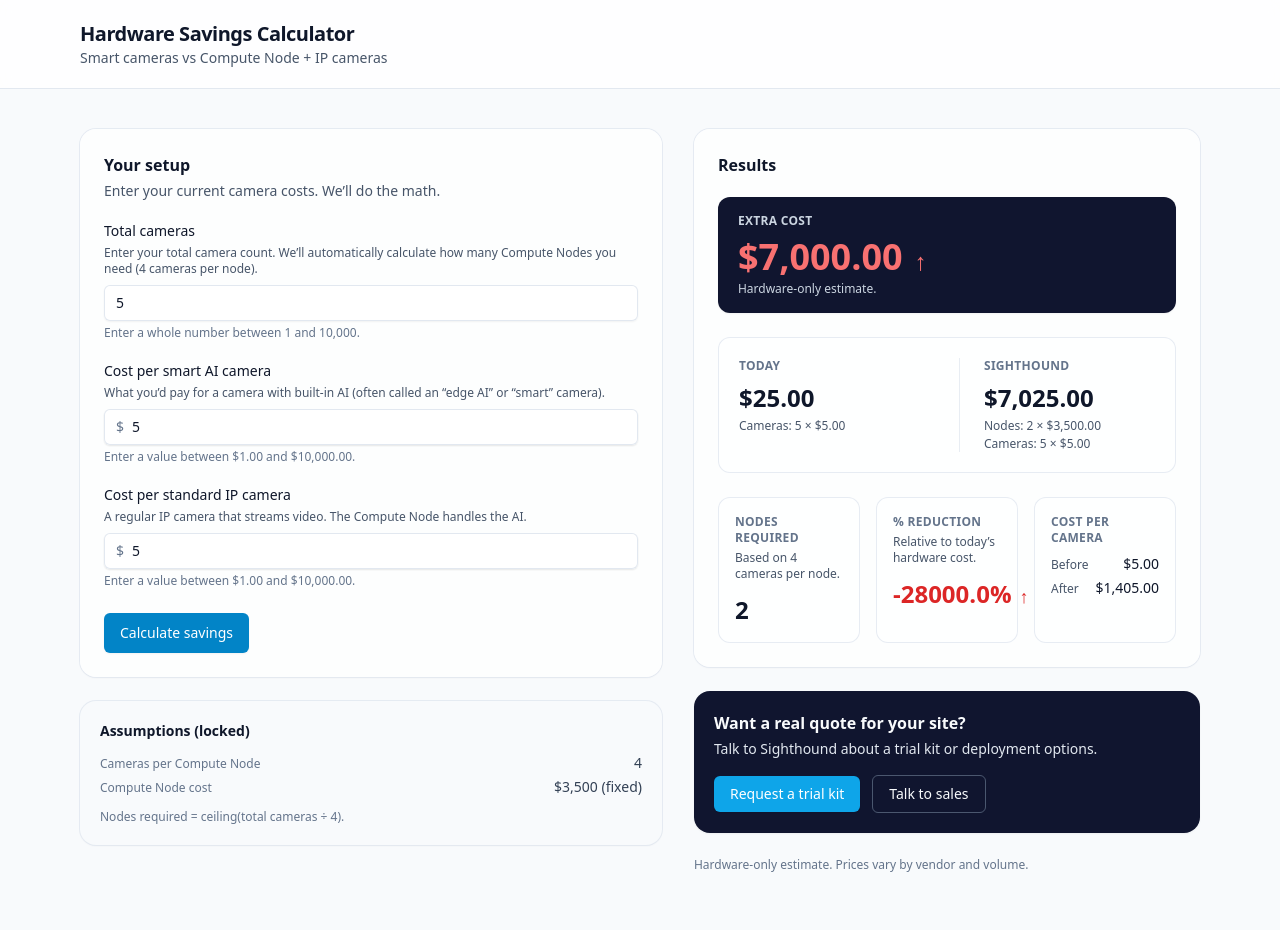
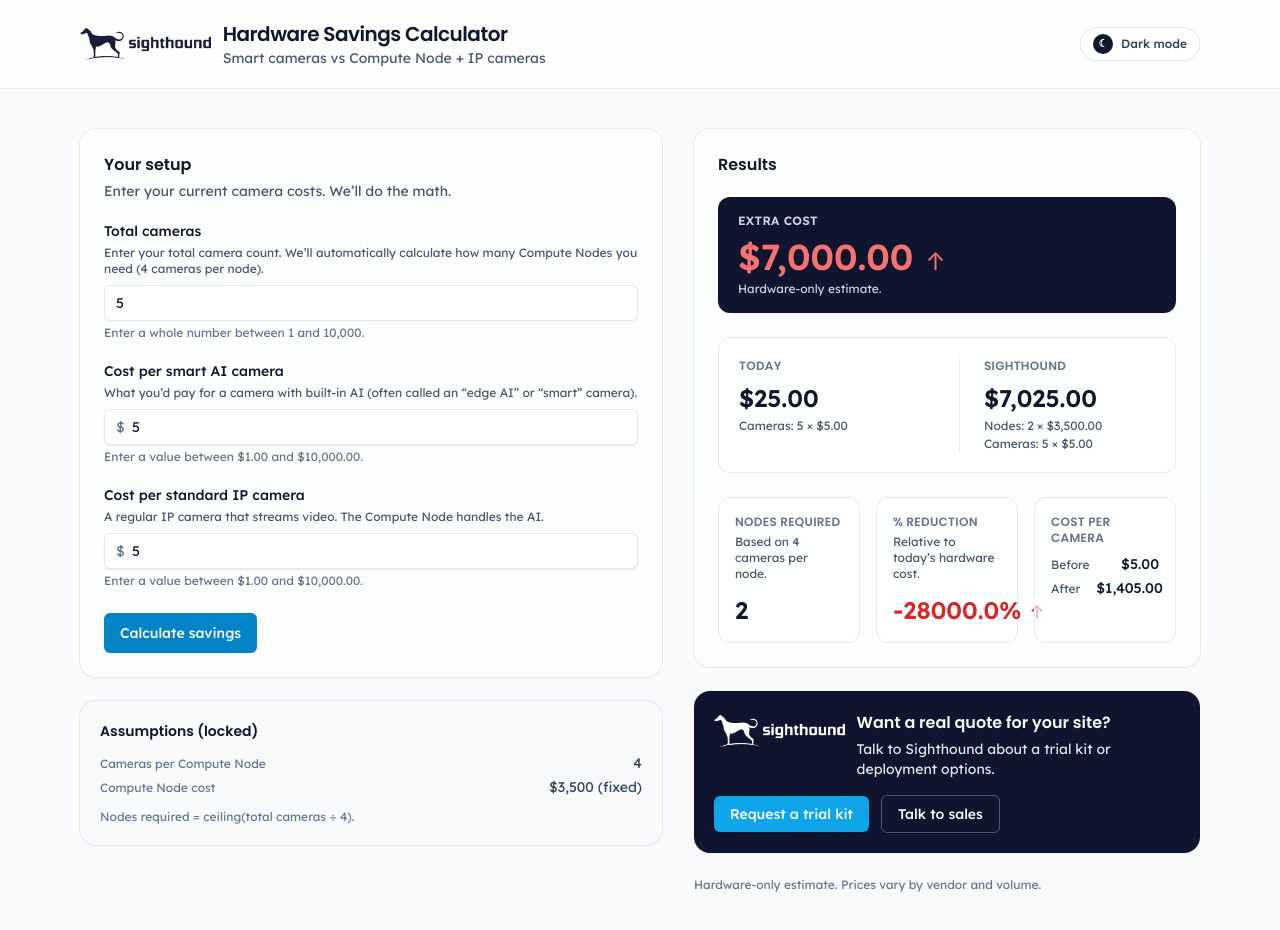
Before and after one commit to iHaris93/savings-calculator, a plain HTML site: page index.html in a window 1280 px wide. Both pictures are taken after typing "5", "5", "5" into the empty fields and a click on the button "Calculate savings". Drawn offline with nearby package versions, Linux system fonts and the light colour scheme.

Commit message:
Add dark mode theme toggle and assets
Implement Tailwind dark-mode support, add theme toggle button, persist theme in localStorage, and switch header logo based on theme.

```diff
--- a/index.html
+++ b/index.html
@@ -4,29 +4,79 @@
     <meta charset="UTF-8" />
     <title>Hardware Savings Calculator</title>
     <meta name="viewport" content="width=device-width, initial-scale=1" />
+    <!-- Fonts: Poppins for headings, Lexend for body text -->
+    <link
+      rel="stylesheet"
+      href="https://fonts.googleapis.com/css2?family=Lexend:wght@300;400;500;600&family=Poppins:wght@500;600;700&display=swap"
+    />
     <script src="https://cdn.tailwindcss.com"></script>
+    <script>
+      // Configure Tailwind CDN to use class-based dark mode
+      tailwind.config = {
+        darkMode: 'class',
+      };
+    </script>
+    <style>
+      :root {
+        --font-body: 'Lexend', system-ui, -apple-system, BlinkMacSystemFont, 'Segoe UI', sans-serif;
+        --font-heading: 'Poppins', system-ui, -apple-system, BlinkMacSystemFont, 'Segoe UI', sans-serif;
+      }
+
+      body {
+        font-family: var(--font-body);
+      }
+
+      h1,
+      h2,
+      h3,
+      h4,
+      h5,
+      h6 {
+        font-family: var(--font-heading);
+      }
+    </style>
   </head>
-  <body class="min-h-screen bg-slate-50 text-slate-900 antialiased">
+  <body class="min-h-screen bg-slate-50 text-slate-900 antialiased dark:bg-slate-950 dark:text-slate-50">
     <div class="min-h-screen">
       <!-- Top header / branding -->
-      <header class="border-b border-slate-200 bg-white/80 backdrop-blur">
+      <header class="border-b border-slate-200/80 bg-white/80 backdrop-blur dark:border-slate-700/80 dark:bg-slate-900/80">
         <div class="mx-auto flex max-w-6xl items-center justify-between px-4 py-4 lg:py-5">
           <div class="flex items-center gap-3">
             <img
-              src="/assets/sighthound-logo.png"
+              id="headerLogo"
+              src="assets/sighthound-logo-black.png"
+              data-logo-light="assets/sighthound-logo-black.png"
+              data-logo-dark="assets/sighthound-logo-white.png"
               alt="Sighthound"
               class="h-8 w-auto shrink-0"
               onerror="this.style.display='none'"
             />
             <div>
-              <h1 class="text-lg font-semibold tracking-tight text-slate-900 lg:text-xl">
+              <h1 class="text-lg font-semibold tracking-tight text-slate-900 dark:text-slate-50 lg:text-xl">
                 Hardware Savings Calculator
               </h1>
-              <p class="text-xs text-slate-600 lg:text-sm">
+              <p class="text-xs text-slate-600 dark:text-slate-300 lg:text-sm">
                 Smart cameras vs Compute Node + IP cameras
               </p>
             </div>
           </div>
+          <button
+            id="themeToggle"
+            type="button"
+            class="inline-flex items-center gap-2 rounded-full border border-slate-200 bg-white/80 px-3 py-1.5 text-xs font-medium text-slate-700 shadow-sm hover:bg-slate-100 focus-visible:outline-none focus-visible:ring-2 focus-visible:ring-sky-500 focus-visible:ring-offset-2 dark:border-slate-600 dark:bg-slate-800/80 dark:text-slate-100 dark:hover:bg-slate-700 dark:focus-visible:ring-offset-slate-900"
+            aria-pressed="false"
+          >
+            <span
+              id="themeToggleIcon"
+              class="inline-flex h-5 w-5 items-center justify-center rounded-full bg-slate-900 text-[0.65rem] font-semibold text-white dark:bg-slate-100 dark:text-slate-900"
+              aria-hidden="true"
+            >
+              ☾
+            </span>
+            <span id="themeToggleLabel" class="hidden sm:inline">
+              Dark mode
+            </span>
+          </button>
         </div>
       </header>
 
@@ -34,19 +84,19 @@
         <div class="grid gap-8 lg:grid-cols-[minmax(0,1.15fr)_minmax(0,1fr)]">
           <!-- LEFT COLUMN: Inputs + assumptions -->
           <div class="space-y-6">
-            <section class="rounded-2xl bg-white/80 p-6 shadow-sm ring-1 ring-slate-200/80">
-              <h2 class="text-base font-semibold text-slate-900">Your setup</h2>
-              <p class="mt-1 text-sm text-slate-600">
+            <section class="rounded-2xl bg-white/80 p-6 shadow-sm ring-1 ring-slate-200/80 dark:bg-slate-900/80 dark:ring-slate-700/80">
+              <h2 class="text-base font-semibold text-slate-900 dark:text-slate-50">Your setup</h2>
+              <p class="mt-1 text-sm text-slate-600 dark:text-slate-300">
                 Enter your current camera costs. We’ll do the math.
               </p>
 
               <form id="calculator-form" class="mt-5 space-y-5" novalidate>
                 <!-- Total cameras -->
                 <div>
-                  <label for="totalCameras" class="block text-sm font-medium text-slate-900">
+                  <label for="totalCameras" class="block text-sm font-medium text-slate-900 dark:text-slate-50">
                     Total cameras
                   </label>
-                  <p class="mt-1 text-xs text-slate-600">
+                  <p class="mt-1 text-xs text-slate-600 dark:text-slate-300">
                     Enter your total camera count. We’ll automatically calculate how many Compute Nodes you need (4 cameras per
                     node).
                   </p>
@@ -59,23 +109,23 @@
                       max="10000"
                       step="1"
                       placeholder="e.g., 14"
-                      class="block w-full rounded-md border-slate-300 bg-white px-3 py-2 text-sm text-slate-900 shadow-sm outline-none ring-1 ring-inset ring-slate-200 focus:border-sky-500 focus:ring-sky-500"
+                      class="block w-full rounded-md border-slate-300 bg-white px-3 py-2 text-sm text-slate-900 shadow-sm outline-none ring-1 ring-inset ring-slate-200 focus:border-sky-500 focus:ring-sky-500 dark:border-slate-600 dark:bg-slate-950 dark:text-slate-100 dark:ring-slate-700"
                     />
                   </div>
-                  <p class="mt-1 text-xs text-slate-500">Enter a whole number between 1 and 10,000.</p>
+                  <p class="mt-1 text-xs text-slate-500 dark:text-slate-400">Enter a whole number between 1 and 10,000.</p>
                 </div>
 
                 <!-- Cost per smart AI camera -->
                 <div>
-                  <label for="smartCameraCost" class="block text-sm font-medium text-slate-900">
+                  <label for="smartCameraCost" class="block text-sm font-medium text-slate-900 dark:text-slate-50">
                     Cost per smart AI camera
                   </label>
-                  <p class="mt-1 text-xs text-slate-600">
+                  <p class="mt-1 text-xs text-slate-600 dark:text-slate-300">
                     What you’d pay for a camera with built-in AI (often called an “edge AI” or “smart” camera).
                   </p>
                   <div class="relative mt-2 rounded-md shadow-sm">
                     <div class="pointer-events-none absolute inset-y-0 left-0 flex items-center pl-3">
-                      <span class="text-sm text-slate-500">$</span>
+                      <span class="text-sm text-slate-500 dark:text-slate-400">$</span>
                     </div>
                     <input
                       type="number"
@@ -85,23 +135,23 @@
                       max="10000"
                       step="0.01"
                       placeholder="3000"
-                      class="block w-full rounded-md border-slate-300 bg-white py-2 pl-7 pr-3 text-sm text-slate-900 shadow-sm outline-none ring-1 ring-inset ring-slate-200 focus:border-sky-500 focus:ring-sky-500"
+                      class="block w-full rounded-md border-slate-300 bg-white py-2 pl-7 pr-3 text-sm text-slate-900 shadow-sm outline-none ring-1 ring-inset ring-slate-200 focus:border-sky-500 focus:ring-sky-500 dark:border-slate-600 dark:bg-slate-950 dark:text-slate-100 dark:ring-slate-700"
                     />
                   </div>
-                  <p class="mt-1 text-xs text-slate-500">Enter a value between $1.00 and $10,000.00.</p>
+                  <p class="mt-1 text-xs text-slate-500 dark:text-slate-400">Enter a value between $1.00 and $10,000.00.</p>
                 </div>
 
                 <!-- Cost per standard IP camera -->
                 <div>
-                  <label for="dumbCameraCost" class="block text-sm font-medium text-slate-900">
+                  <label for="dumbCameraCost" class="block text-sm font-medium text-slate-900 dark:text-slate-50">
                     Cost per standard IP camera
                   </label>
-                  <p class="mt-1 text-xs text-slate-600">
+                  <p class="mt-1 text-xs text-slate-600 dark:text-slate-300">
                     A regular IP camera that streams video. The Compute Node handles the AI.
                   </p>
                   <div class="relative mt-2 rounded-md shadow-sm">
                     <div class="pointer-events-none absolute inset-y-0 left-0 flex items-center pl-3">
-                      <span class="text-sm text-slate-500">$</span>
+                      <span class="text-sm text-slate-500 dark:text-slate-400">$</span>
                     </div>
                     <input
                       type="number"
@@ -111,14 +161,14 @@
                       max="10000"
                       step="0.01"
                       placeholder="250"
-                      class="block w-full rounded-md border-slate-300 bg-white py-2 pl-7 pr-3 text-sm text-slate-900 shadow-sm outline-none ring-1 ring-inset ring-slate-200 focus:border-sky-500 focus:ring-sky-500"
+                      class="block w-full rounded-md border-slate-300 bg-white py-2 pl-7 pr-3 text-sm text-slate-900 shadow-sm outline-none ring-1 ring-inset ring-slate-200 focus:border-sky-500 focus:ring-sky-500 dark:border-slate-600 dark:bg-slate-950 dark:text-slate-100 dark:ring-slate-700"
                     />
                   </div>
-                  <p class="mt-1 text-xs text-slate-500">Enter a value between $1.00 and $10,000.00.</p>
+                  <p class="mt-1 text-xs text-slate-500 dark:text-slate-400">Enter a value between $1.00 and $10,000.00.</p>
                 </div>
 
                 <!-- Validation error -->
-                <p id="error" class="text-sm text-red-600" aria-live="polite"></p>
+                <p id="error" class="text-sm text-red-600 dark:text-red-400" aria-live="polite"></p>
 
                 <div class="pt-1">
                   <button
@@ -132,19 +182,19 @@
             </section>
 
             <!-- Locked assumptions -->
-            <section class="rounded-2xl bg-slate-50 p-5 text-sm shadow-sm ring-1 ring-slate-200/80">
-              <h3 class="text-sm font-semibold text-slate-900">Assumptions (locked)</h3>
-              <dl class="mt-3 space-y-1 text-slate-700">
+            <section class="rounded-2xl bg-slate-50 p-5 text-sm shadow-sm ring-1 ring-slate-200/80 dark:bg-slate-900 dark:ring-slate-700/80">
+              <h3 class="text-sm font-semibold text-slate-900 dark:text-slate-50">Assumptions (locked)</h3>
+              <dl class="mt-3 space-y-1 text-slate-700 dark:text-slate-200">
                 <div class="flex items-baseline justify-between gap-4">
-                  <dt class="text-xs text-slate-500">Cameras per Compute Node</dt>
+                  <dt class="text-xs text-slate-500 dark:text-slate-400">Cameras per Compute Node</dt>
                   <dd class="tabular-nums">4</dd>
                 </div>
                 <div class="flex items-baseline justify-between gap-4">
-                  <dt class="text-xs text-slate-500">Compute Node cost</dt>
+                  <dt class="text-xs text-slate-500 dark:text-slate-400">Compute Node cost</dt>
                   <dd class="tabular-nums">$3,500 (fixed)</dd>
                 </div>
               </dl>
-              <p class="mt-3 text-xs text-slate-500">Nodes required = ceiling(total cameras ÷ 4).</p>
+              <p class="mt-3 text-xs text-slate-500 dark:text-slate-400">Nodes required = ceiling(total cameras ÷ 4).</p>
             </section>
           </div>
 
@@ -153,13 +203,13 @@
             <!-- Results card -->
             <section
               id="resultsSection"
-              class="rounded-2xl bg-white/80 p-6 shadow-sm ring-1 ring-slate-200/80"
+              class="rounded-2xl bg-white/80 p-6 shadow-sm ring-1 ring-slate-200/80 dark:bg-slate-900/80 dark:ring-slate-700/80"
               aria-live="polite"
             >
-              <h2 class="text-base font-semibold text-slate-900">Results</h2>
+              <h2 class="text-base font-semibold text-slate-900 dark:text-slate-50">Results</h2>
 
               <!-- Empty state -->
-              <p id="resultsPlaceholder" class="mt-3 text-sm text-slate-600">
+              <p id="resultsPlaceholder" class="mt-3 text-sm text-slate-600 dark:text-slate-300">
                 Enter your camera count to see the savings.
               </p>
 
@@ -180,26 +230,26 @@
                 </div>
 
                 <!-- Comparison block -->
-                <div class="rounded-xl border border-slate-200/80 bg-white/60 p-5">
+                <div class="rounded-xl border border-slate-200/80 bg-white/60 p-5 dark:border-slate-700/80 dark:bg-slate-900/60">
                   <div class="grid gap-6 sm:grid-cols-2">
                     <div>
-                      <h3 class="text-xs font-semibold uppercase tracking-wide text-slate-500">Today</h3>
-                      <p id="currentTotal" class="mt-2 text-2xl font-semibold tabular-nums text-slate-900">
+                      <h3 class="text-xs font-semibold uppercase tracking-wide text-slate-500 dark:text-slate-400">Today</h3>
+                      <p id="currentTotal" class="mt-2 text-2xl font-semibold tabular-nums text-slate-900 dark:text-slate-50">
                         $0.00
                       </p>
-                      <p id="todayBreakdown" class="mt-1 text-xs text-slate-600">
+                      <p id="todayBreakdown" class="mt-1 text-xs text-slate-600 dark:text-slate-300">
                         Cameras: 0 × $0.00
                       </p>
                     </div>
-                    <div class="border-t border-slate-200/80 pt-4 sm:border-l sm:border-t-0 sm:pl-6 sm:pt-0">
-                      <h3 class="text-xs font-semibold uppercase tracking-wide text-slate-500">Sighthound</h3>
-                      <p id="sighthoundTotal" class="mt-2 text-2xl font-semibold tabular-nums text-slate-900">
+                    <div class="border-t border-slate-200/80 pt-4 sm:border-l sm:border-t-0 sm:pl-6 sm:pt-0 dark:border-slate-700/80">
+                      <h3 class="text-xs font-semibold uppercase tracking-wide text-slate-500 dark:text-slate-400">Sighthound</h3>
+                      <p id="sighthoundTotal" class="mt-2 text-2xl font-semibold tabular-nums text-slate-900 dark:text-slate-50">
                         $0.00
                       </p>
-                      <p id="sighthoundNodesBreakdown" class="mt-1 text-xs text-slate-600">
+                      <p id="sighthoundNodesBreakdown" class="mt-1 text-xs text-slate-600 dark:text-slate-300">
                         Nodes: 0 × $3,500
                       </p>
-                      <p id="sighthoundCamerasBreakdown" class="mt-0.5 text-xs text-slate-600">
+                      <p id="sighthoundCamerasBreakdown" class="mt-0.5 text-xs text-slate-600 dark:text-slate-300">
                         Cameras: 0 × $0.00
                       </p>
                     </div>
@@ -209,16 +259,16 @@
                 <!-- Supporting metrics -->
                 <div class="grid gap-4 sm:grid-cols-3">
                   <!-- Nodes required -->
-                  <div class="rounded-xl border border-slate-200/80 bg-white/60 p-4">
-                    <h3 class="text-xs font-semibold uppercase tracking-wide text-slate-500">Nodes required</h3>
-                    <p class="mt-1 text-xs text-slate-600">Based on 4 cameras per node.</p>
-                    <p id="nodesNeeded" class="mt-3 text-2xl font-semibold tabular-nums text-slate-900">0</p>
+                  <div class="rounded-xl border border-slate-200/80 bg-white/60 p-4 dark:border-slate-700/80 dark:bg-slate-900/60">
+                    <h3 class="text-xs font-semibold uppercase tracking-wide text-slate-500 dark:text-slate-400">Nodes required</h3>
+                    <p class="mt-1 text-xs text-slate-600 dark:text-slate-300">Based on 4 cameras per node.</p>
+                    <p id="nodesNeeded" class="mt-3 text-2xl font-semibold tabular-nums text-slate-900 dark:text-slate-50">0</p>
                   </div>
 
                   <!-- Percent reduction -->
-                  <div class="rounded-xl border border-slate-200/80 bg-white/60 p-4">
-                    <h3 class="text-xs font-semibold uppercase tracking-wide text-slate-500">% reduction</h3>
-                    <p class="mt-1 text-xs text-slate-600">Relative to today’s hardware cost.</p>
+                  <div class="rounded-xl border border-slate-200/80 bg-white/60 p-4 dark:border-slate-700/80 dark:bg-slate-900/60">
+                    <h3 class="text-xs font-semibold uppercase tracking-wide text-slate-500 dark:text-slate-400">% reduction</h3>
+                    <p class="mt-1 text-xs text-slate-600 dark:text-slate-300">Relative to today’s hardware cost.</p>
                     <div class="mt-3 flex items-baseline gap-2">
                       <p
                         id="percentReduction"
@@ -237,23 +287,23 @@
                   </div>
 
                   <!-- Cost per camera -->
-                  <div class="rounded-xl border border-slate-200/80 bg-white/60 p-4">
-                    <h3 class="text-xs font-semibold uppercase tracking-wide text-slate-500">Cost per camera</h3>
+                  <div class="rounded-xl border border-slate-200/80 bg-white/60 p-4 dark:border-slate-700/80 dark:bg-slate-900/60">
+                    <h3 class="text-xs font-semibold uppercase tracking-wide text-slate-500 dark:text-slate-400">Cost per camera</h3>
                     <div class="mt-2 space-y-1 text-sm">
                       <div class="flex items-baseline justify-between gap-4">
-                        <span class="text-xs text-slate-600">Before</span>
+                        <span class="text-xs text-slate-600 dark:text-slate-300">Before</span>
                         <span
                           id="costPerCameraBefore"
-                          class="tabular-nums text-sm font-medium text-slate-900"
+                          class="tabular-nums text-sm font-medium text-slate-900 dark:text-slate-50"
                         >
                           $0.00
                         </span>
                       </div>
                       <div class="flex items-baseline justify-between gap-4">
-                        <span class="text-xs text-slate-600">After</span>
+                        <span class="text-xs text-slate-600 dark:text-slate-300">After</span>
                         <span
                           id="costPerCameraAfter"
-                          class="tabular-nums text-sm font-medium text-slate-900"
+                          class="tabular-nums text-sm font-medium text-slate-900 dark:text-slate-50"
                         >
                           $0.00
                         </span>
@@ -266,10 +316,20 @@
 
             <!-- CTA card -->
             <section class="rounded-2xl bg-[#10152f] px-5 py-5 text-slate-50 shadow-sm">
-              <h3 class="text-base font-semibold">Want a real quote for your site?</h3>
-              <p class="mt-1 text-sm text-slate-200">
-                Talk to Sighthound about a trial kit or deployment options.
-              </p>
+              <div class="flex items-start gap-3">
+                <img
+                  src="assets/sighthound-logo-white.png"
+                  alt="Sighthound"
+                  class="mt-1 h-8 w-auto shrink-0"
+                  onerror="this.style.display='none'"
+                />
+                <div>
+                  <h3 class="text-base font-semibold">Want a real quote for your site?</h3>
+                  <p class="mt-1 text-sm text-slate-200">
+                    Talk to Sighthound about a trial kit or deployment options.
+                  </p>
+                </div>
+              </div>
               <div class="mt-4 flex flex-col gap-3 sm:flex-row sm:items-center">
                 <a
                   href="https://www.sighthound.com/contact-us"
--- a/script.js
+++ b/script.js
@@ -143,6 +143,63 @@
 if (typeof document !== 'undefined') {
   const form = document.getElementById('calculator-form');
   const errorEl = document.getElementById('error');
+
+  // Theme toggle
+  const themeToggleButton = document.getElementById('themeToggle');
+  const themeToggleLabel = document.getElementById('themeToggleLabel');
+  const headerLogo = document.getElementById('headerLogo');
+
+  function setTheme(theme) {
+    const root = document.documentElement;
+    if (!root) return;
+
+    if (theme === 'dark') {
+      root.classList.add('dark');
+      try {
+        localStorage.setItem('theme', 'dark');
+      } catch (e) {}
+      if (themeToggleButton) themeToggleButton.setAttribute('aria-pressed', 'true');
+      if (themeToggleLabel) themeToggleLabel.textContent = 'Light mode';
+    } else {
+      root.classList.remove('dark');
+      try {
+        localStorage.setItem('theme', 'light');
+      } catch (e) {}
+      if (themeToggleButton) themeToggleButton.setAttribute('aria-pressed', 'false');
+      if (themeToggleLabel) themeToggleLabel.textContent = 'Dark mode';
+    }
+
+    // Swap header logo based on theme, if both variants are available
+    if (headerLogo) {
+      const lightSrc = headerLogo.getAttribute('data-logo-light');
+      const darkSrc = headerLogo.getAttribute('data-logo-dark');
+      if (theme === 'dark' && darkSrc) {
+        headerLogo.src = darkSrc;
+      } else if (theme === 'light' && lightSrc) {
+        headerLogo.src = lightSrc;
+      }
+    }
+  }
+
+  // Initialise theme from saved preference or OS setting
+  (function initTheme() {
+    try {
+      const stored = localStorage.getItem('theme');
+      const prefersDark =
+        window.matchMedia && window.matchMedia('(prefers-color-scheme: dark)').matches;
+      const initial = stored || (prefersDark ? 'dark' : 'light');
+      setTheme(initial);
+    } catch (e) {
+      setTheme('light');
+    }
+  })();
+
+  if (themeToggleButton) {
+    themeToggleButton.addEventListener('click', () => {
+      const isDark = document.documentElement.classList.contains('dark');
+      setTheme(isDark ? 'light' : 'dark');
+    });
+  }
 
   // Results DOM elements
   const currentTotalEl = document.getElementById('currentTotal');
```
Also changed, not shown: assets/sighthound-logo-black.png (added), assets/sighthound-logo-white.png (added).
